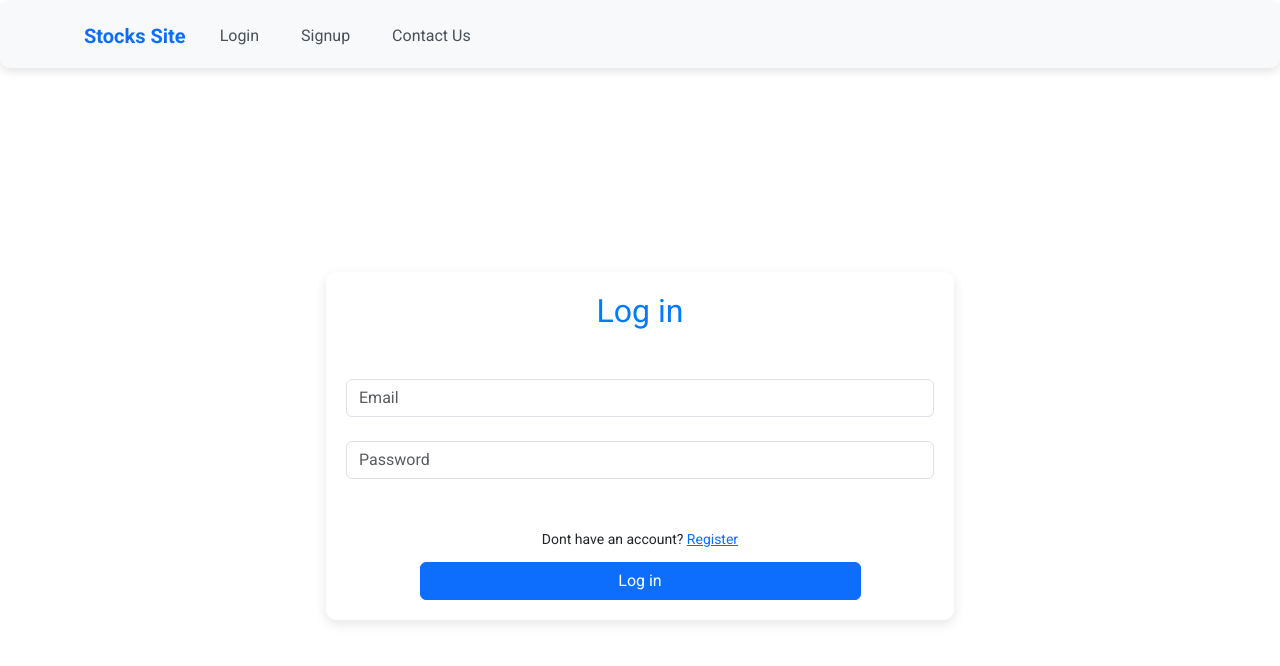
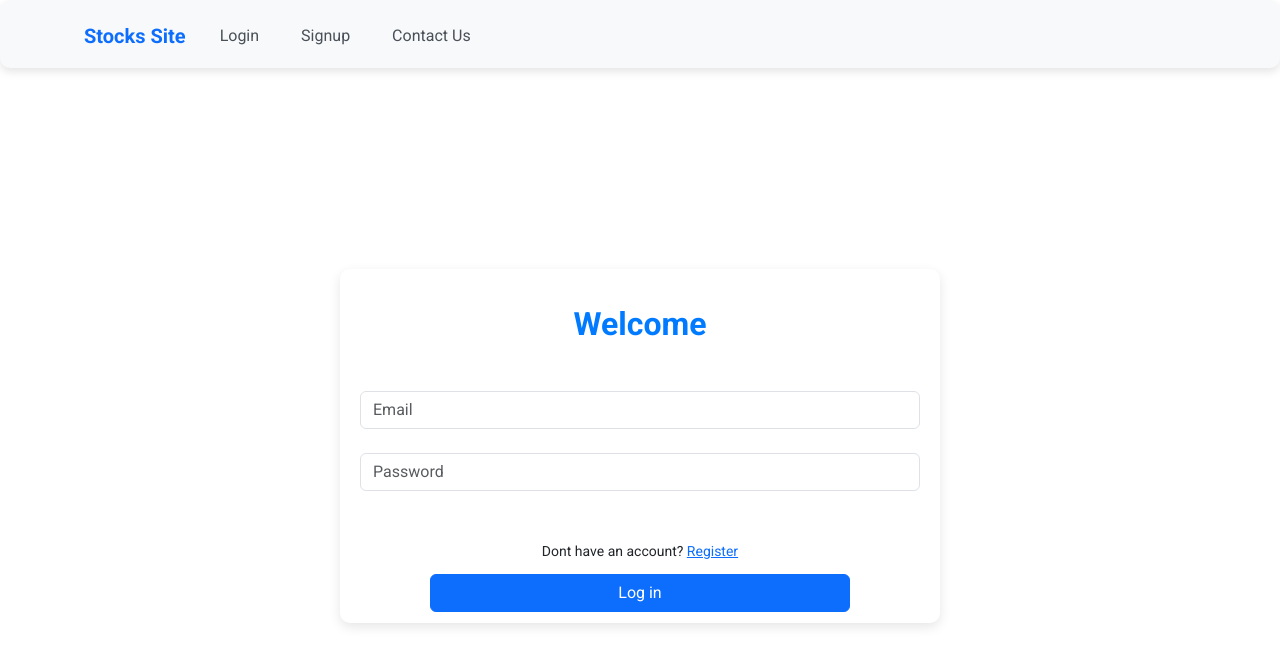
Before and after one commit to dor526/ClientServerFinalProject, a React (Create React App) app in the folder frontend/: page /login in a window 1280 px wide. Shown: the top 666 px of the page. Built offline with nearby package versions, Linux system fonts and the light colour scheme.

Commit message:
adding login.css and media queries

```diff
--- a/frontend/src/pages/Login.js
+++ b/frontend/src/pages/Login.js
@@ -1,6 +1,7 @@
 import { useState } from "react";
 import { Container, Form, Button, Alert } from "react-bootstrap";
 import { Link } from "react-router-dom";
+import "../styles/login.css";
 
 const Login = () => {
   const [email, setEmail] = useState("");
@@ -39,10 +40,10 @@ const Login = () => {
       <div className="row w-100 h-100">
         <div
           id="login-form-container"
-          className="d-flex justify-content-center align-items-center"
+          className="d-flex justify-content-center align-items-center w-100 h-100"
         >
-          <Form className="w-50" onSubmit={onSubmitClick}>
-            <h2 className="mb-5 text-center">Log in</h2>
+          <Form className="login-form" onSubmit={onSubmitClick}>
+            <h2 className="mt-3 mb-5 text-center fw-bold">Welcome</h2>
             <Form.Group controlId="formEmail">
               <Form.Control
                 type="email"
--- /dev/null
+++ b/frontend/src/styles/login.css
@@ -0,0 +1,47 @@
+/* Default Styles (Extra Small, <576px) */
+.login-form {
+  width: 100%;
+  height: 60%;
+}
+
+/* Small (≥576px to <768px) */
+@media (min-width: 576px) and (max-width: 767px) {
+  .login-form {
+    width: 100%;
+    height: 60%;
+  }
+}
+
+/* Medium (≥768px to <992px) */
+@media (min-width: 768px) and (max-width: 991px) {
+  .login-form {
+    width: 80%;
+    height: 50%;
+  }
+}
+
+/* Large (≥992px to <1200px) */
+@media (min-width: 992px) and (max-width: 1199px) {
+  .login-form {
+    width: 50%;
+    height: 50%;
+  }
+}
+
+/* Extra Large (≥1200px to <1400px) */
+@media (min-width: 1200px) and (max-width: 1399px) {
+  .login-form {
+    width: 50%;
+    height: 50%;
+    max-width: 600px;
+  }
+}
+
+/* XXL (≥1400px) */
+@media (min-width: 1400px) {
+  .login-form {
+    width: 50%;
+    height: 50%;
+    max-width: 600px;
+  }
+}
```
